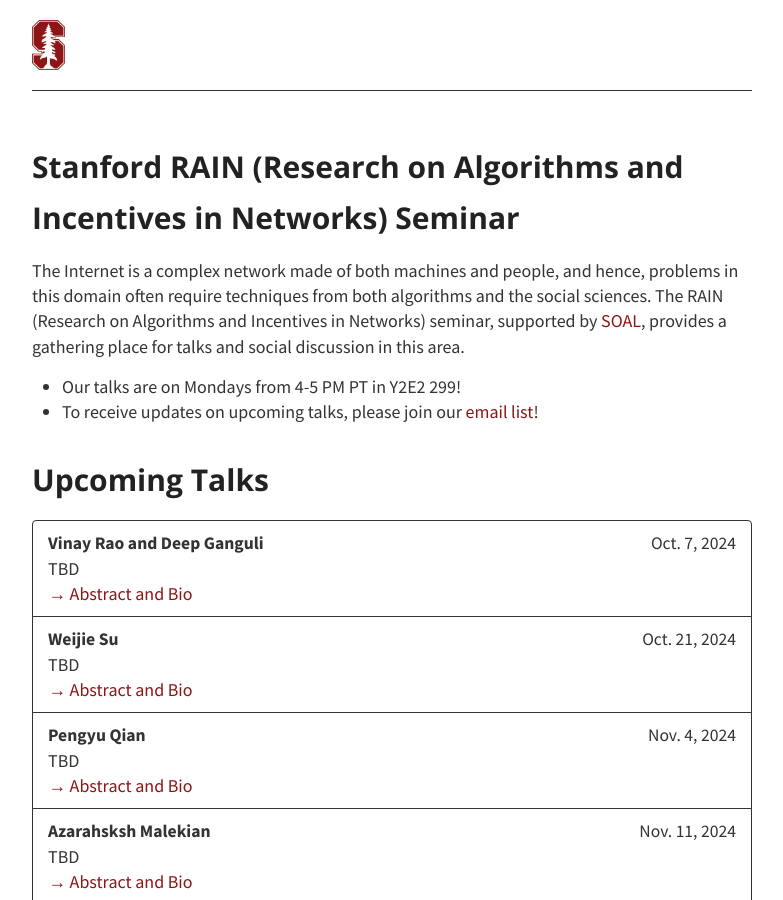
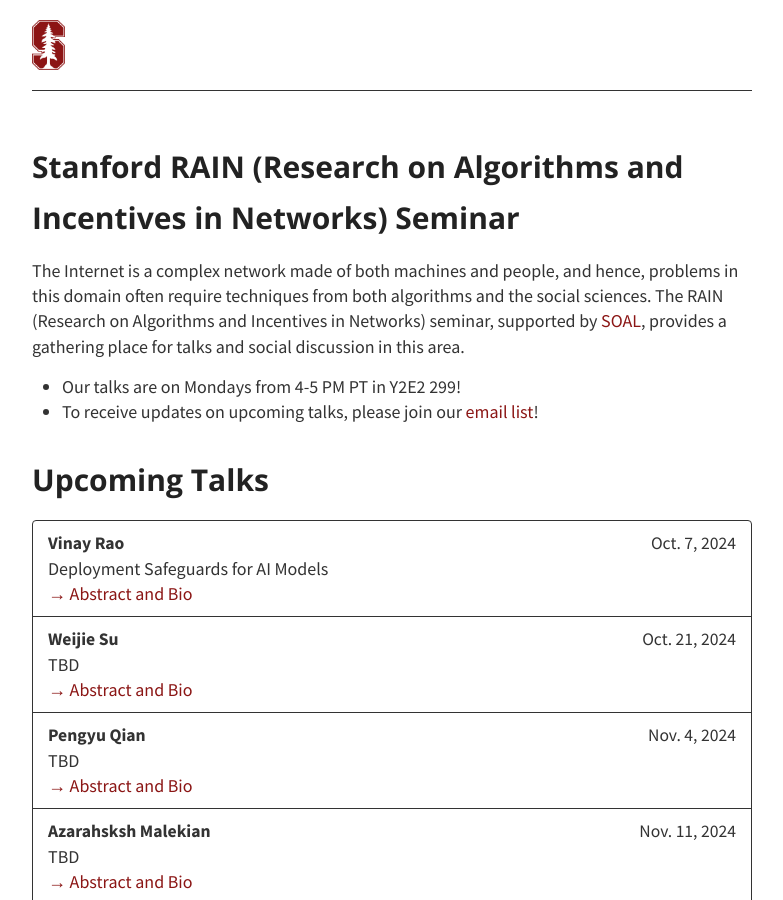
Before and after one commit to stanford-rain-seminar/stanford-rain-seminar.github.io, a Jekyll site: the page built from index.md, in a window 1280 px wide and 900 px high. Shown: the whole window, without its empty margins (248-1031 px from the left). Built offline with Jekyll 4.4.1, drawn with Linux system fonts in a browser that asks for light colours; nearby versions of some CDN libraries; our own code applies the rules of GitHub Pages for plain Markdown files.

Commit message:
Update talks.yml

```diff
--- a/_data/talks.yml
+++ b/_data/talks.yml
@@ -1,10 +1,10 @@
 - type: Upcoming Talks
   members:
-    - speaker: Vinay Rao and Deep Ganguli
+    - speaker: Vinay Rao
       date: Oct. 7, 2024
-      title: TBD
-      abstract: TBD
-      bio: TBD
+      title: "Deployment Safeguards for AI Models"
+      abstract: ""
+      bio: "Vinay Rao leads Anthropic's Trust and Safety team, which develops and enforces policies governing Claude's real-world applications. His team focuses on mitigating catastrophic risks as well as critical risks such as election interference, child safety, and misinformation. They also play a key role in securing Anthropic's models to comply with the company's Responsible Scaling Policy for safe and ethical AI development and deployment. With nearly two decades of experience in trust and safety, Vinay has built and managed leading Trust and Safety functions at major tech companies, including YouTube, Google, Airbnb, and Stripe."
     - speaker: Weijie Su
       date: Oct. 21, 2024
       title: TBD
```
